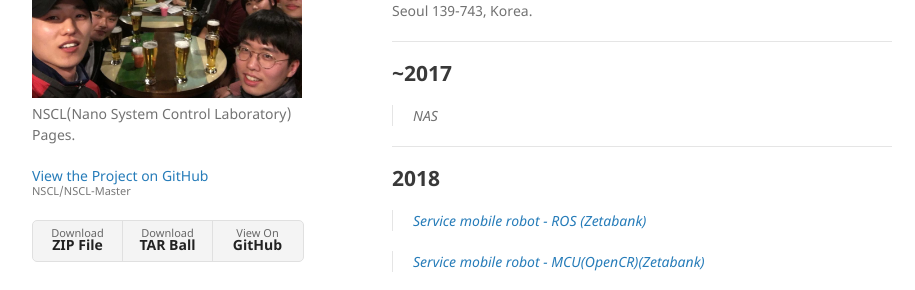
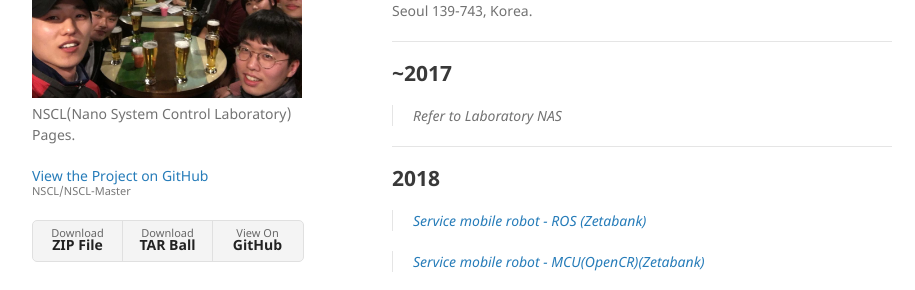
Before and after one commit to NSCL/NSCL-Master, a Jekyll site: the page built from index.md, in a window 1280 px wide. Shown: the part 213-503 px from the top of the page, without its empty margins (178-1093 px from the left). Built offline with Jekyll 4.4.1, drawn with Linux system fonts in a browser that asks for light colours; our own code applies the rules of GitHub Pages for plain Markdown files.

Commit message:
Update index.md

```diff
--- a/index.md
+++ b/index.md
@@ -9,7 +9,7 @@ Dept. of Mechanical system design engineering, Seoul National Univ. of Science a
 ------------------
 
 ## ~2017
-> NAS
+> Refer to Laboratory NAS
 
 ------------------
 
```
